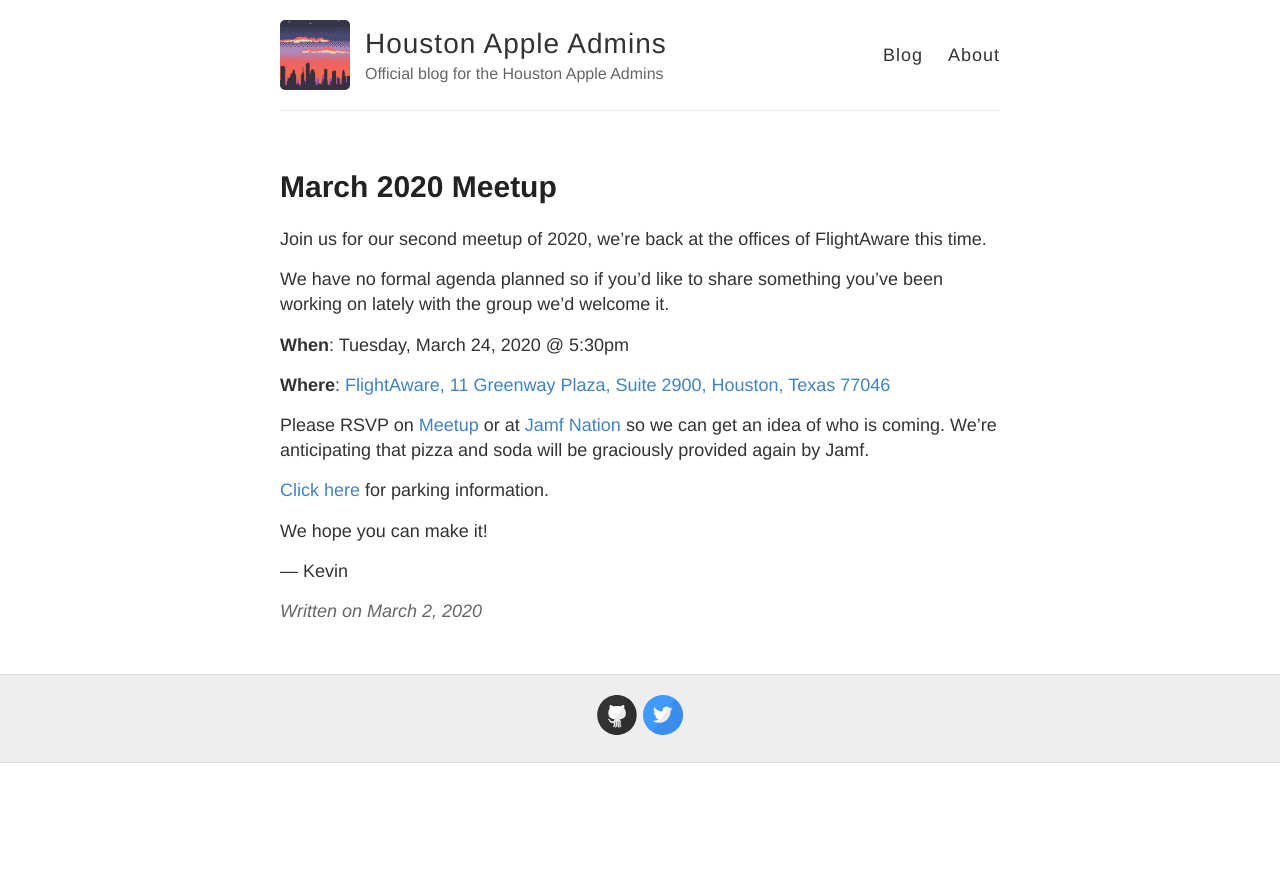
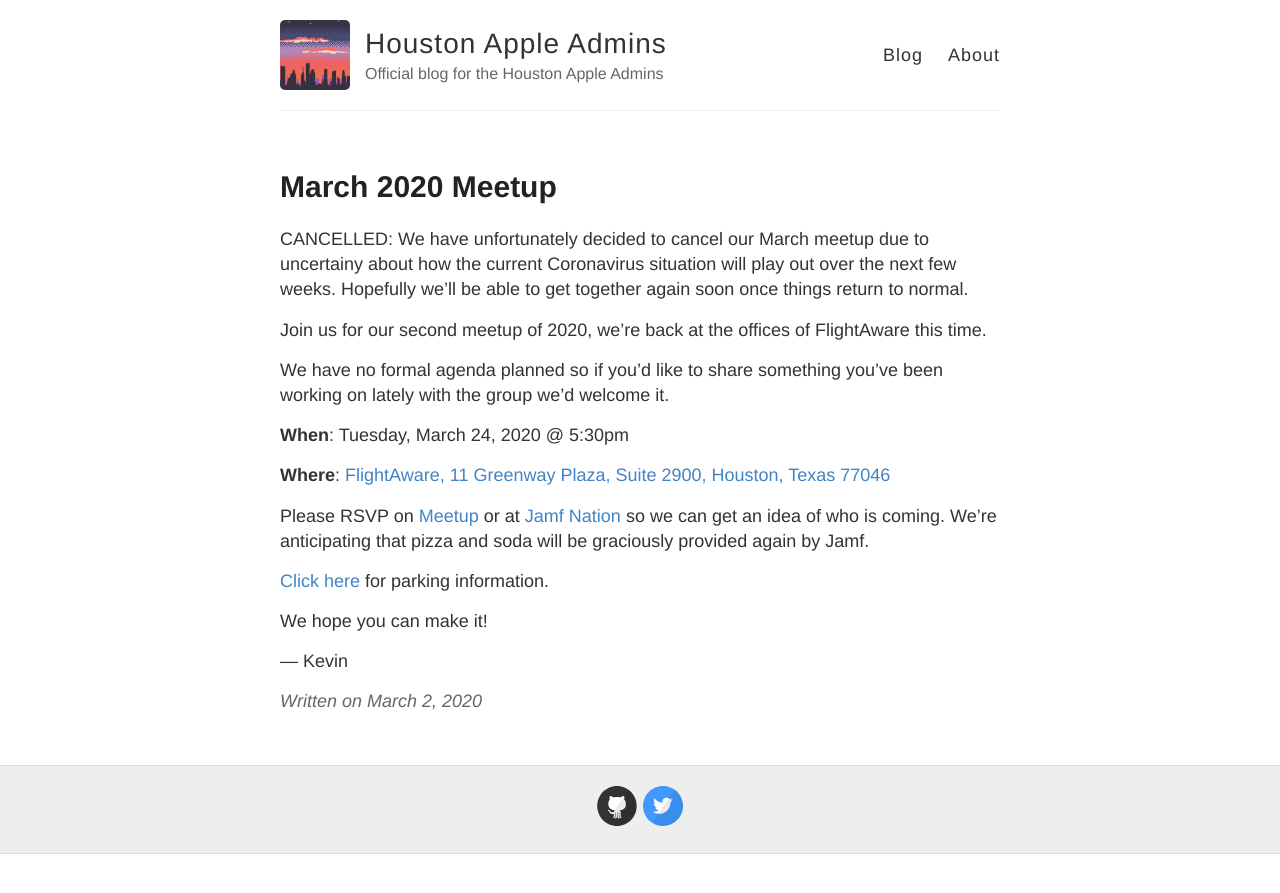
Before and after one commit to houstonappleadmins/houstonappleadmins.github.io, a Jekyll site: the page built from _posts/2020-03-01-Mar2020-Meetup.md, in a window 1280 px wide. Shown: the top 893 px of the page. Built offline with Jekyll 4.4.1, drawn with Linux system fonts in a browser that asks for light colours; our own code applies the rules of GitHub Pages for plain Markdown files.

Commit message:
Update 2020-03-01-Mar2020-Meetup.md

```diff
--- a/_posts/2020-03-01-Mar2020-Meetup.md
+++ b/_posts/2020-03-01-Mar2020-Meetup.md
@@ -2,6 +2,8 @@
 title: "March 2020 Meetup"
 date: 2020-03-01T19:45:44-05:00
 ---
+CANCELLED: We have unfortunately decided to cancel our March meetup due to uncertainy about how the current Coronavirus situation will play out over the next few weeks. Hopefully we'll be able to get together again soon once things return to normal.
+
 Join us for our second meetup of 2020, we're back at the offices of FlightAware this time.
 
 We have no formal agenda planned so if you'd like to share something you've been working on lately with the group we'd welcome it.
```
